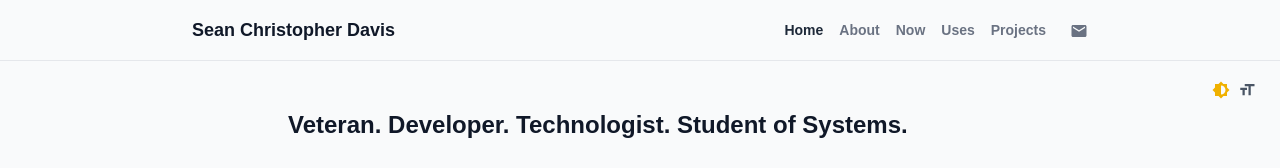
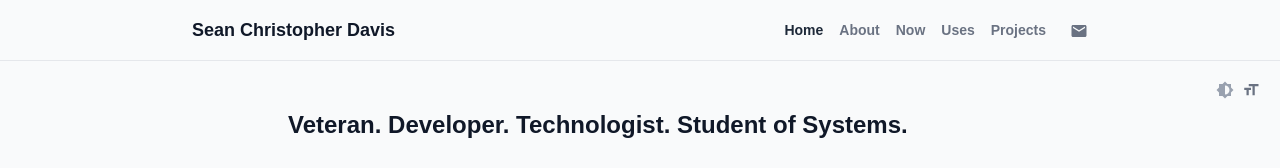
Before and after one commit to SeanChDavis/SeanChDavis, a React (Vite) app: page / in a window 1280 px wide. Shown: the top 168 px of the page. Built offline with nearby package versions, Linux system fonts and the light colour scheme; the HTML template or start-up script is replaced by a standard one.

Commit message:
fix toggle styles

```diff
--- a/src/components/ui/TextSizeToggle.jsx
+++ b/src/components/ui/TextSizeToggle.jsx
@@ -20,12 +20,11 @@ export default function TextSizeToggle() {
     };
 
     return (
-        <button
-            onClick={toggleTextSize}
-            className="text-sm text-gray-600 dark:text-gray-300 hover:text-cyan-600 dark:hover:text-cyan-400 transition"
-            title="Toggle Text Size"
-        >
-            <MdFormatSize className={`text-lg text-gray-600 cursor-pointer mr-1`} />
+        <button onClick={toggleTextSize}>
+            <MdFormatSize
+                title={"Toggle Text Size"}
+                className={`text-lg text-gray-500 dark:text-gray-400 cursor-pointer`}
+            />
         </button>
     );
 }
--- a/src/components/ui/ThemeToggle.jsx
+++ b/src/components/ui/ThemeToggle.jsx
@@ -1,14 +1,8 @@
 import { useEffect, useState } from "react";
-import {MdBrightnessMedium, MdOutlineWbIncandescent, MdOutlineWbSunny, MdOutlineWbTwilight} from "react-icons/md";
+import {MdBrightnessMedium} from "react-icons/md";
 
 export default function ThemeToggle() {
     const [theme, setTheme] = useState("system");
-
-    const themeToggleColor = theme === "dark"
-        ? "text-gray-600"
-        : theme === "light"
-            ? "text-yellow-500"
-            : "text-yellow-500"
 
     useEffect(() => {
         const stored = localStorage.getItem("theme");
@@ -28,9 +22,18 @@ export default function ThemeToggle() {
         setTheme(newTheme);
     };
 
+    const themeToggleColor = theme === "dark"
+        ? "text-gray-400"
+        : theme === "light"
+            ? "text-gray-500"
+            : "text-gray-400"
+
     return (
         <button onClick={toggleTheme}>
-            <MdBrightnessMedium title={"Toggle Dark Mode"} className={`text-lg mr-2 cursor-pointer ${themeToggleColor}`} />
+            <MdBrightnessMedium
+                title={"Toggle Dark Mode"}
+                className={`text-lg mr-2 cursor-pointer ${themeToggleColor}`}
+            />
         </button>
     );
 }
```
